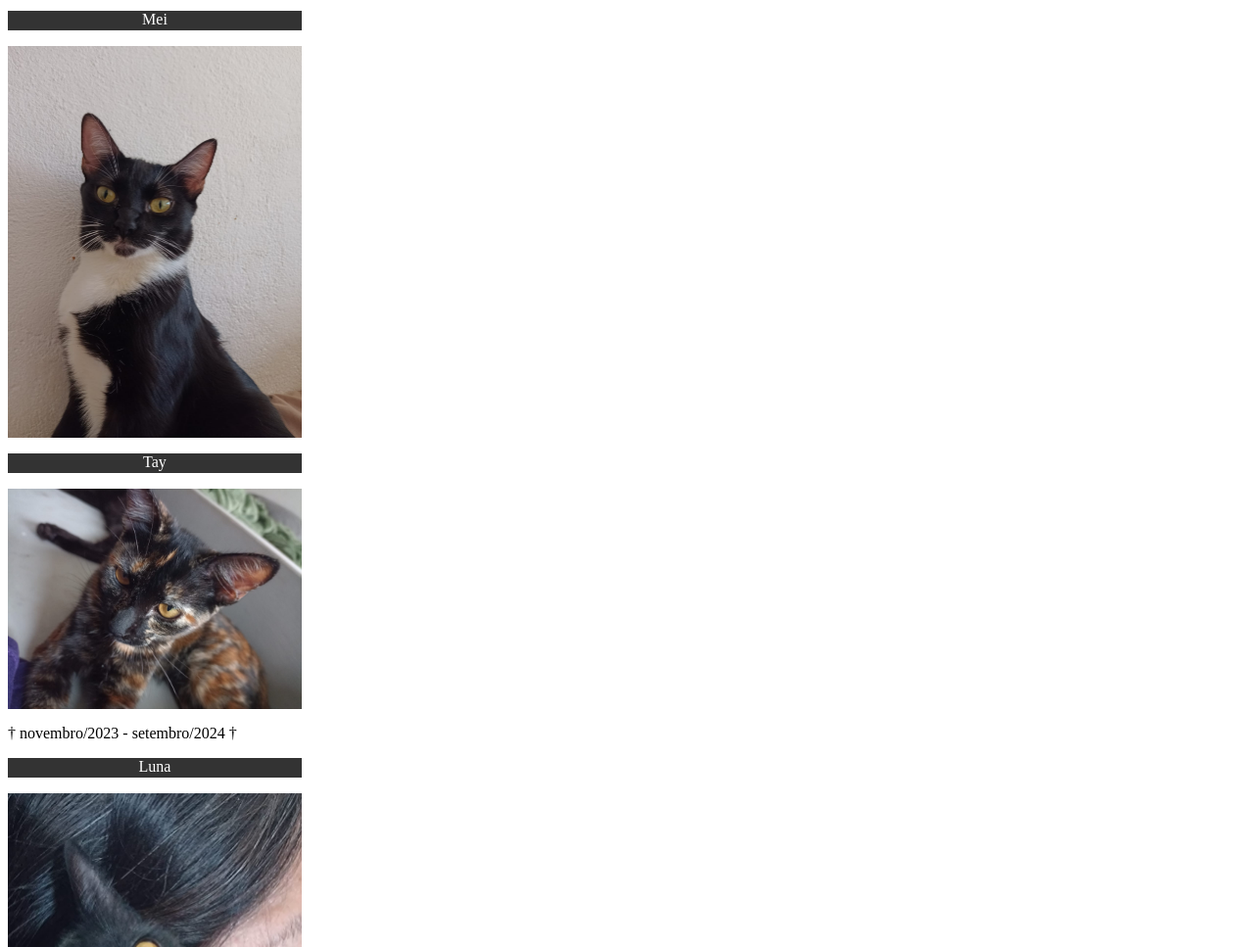
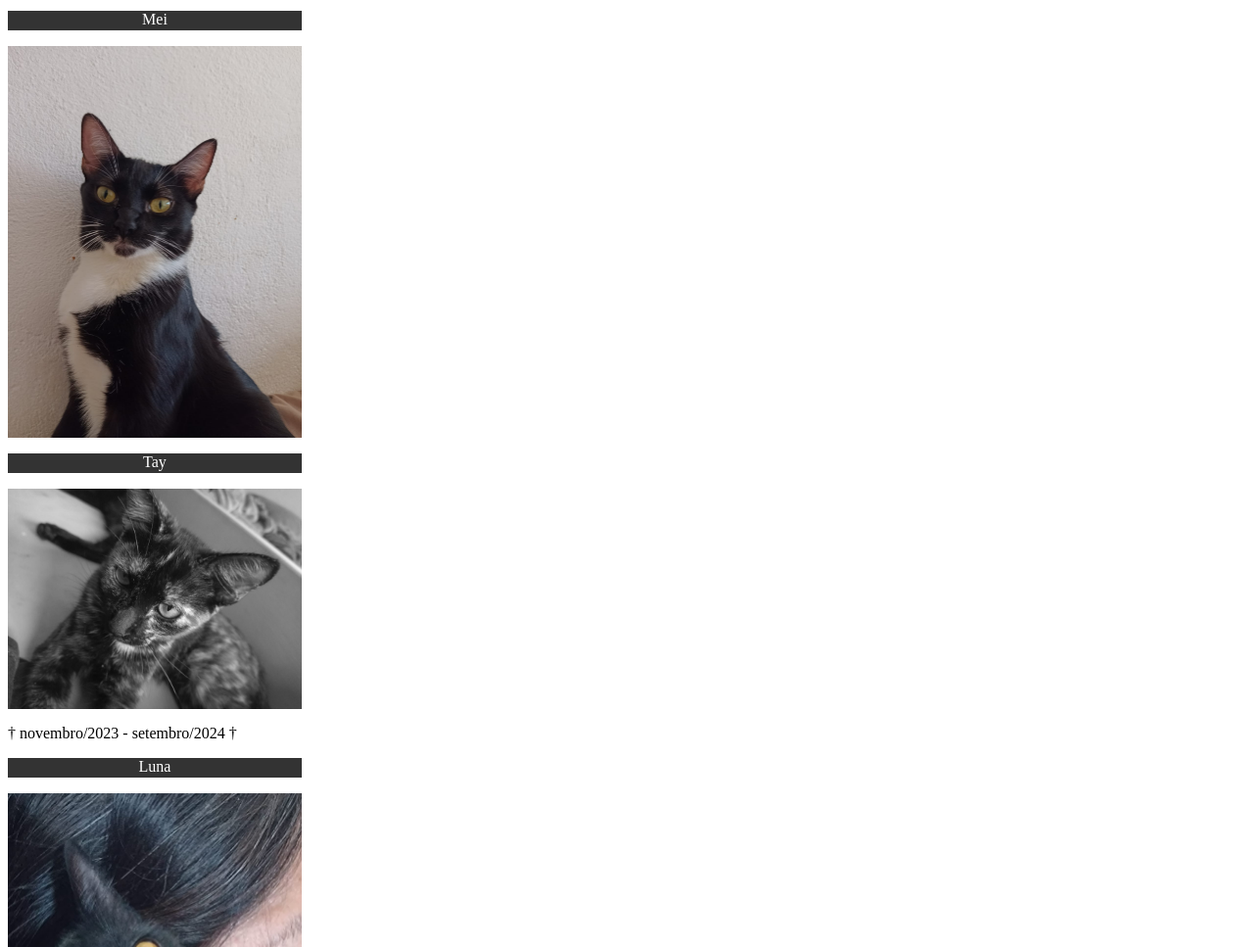
Before and after one commit to yuukilh/pets, a plain HTML site: page index.html in a window 1280 px wide. Shown: the part 133-1100 px from the top of the page at 98% size. Drawn offline with Linux system fonts and the light colour scheme.

Commit message:
Update index.html

```diff
--- a/index.html
+++ b/index.html
@@ -20,7 +20,7 @@
 <p class="titulo2">Mei</p>
 <img src="Mei.jpg" alt="Mei, gata do leo" width="300"/>
 <p class="titulo2">Tay</p>
-<img src="Tay.jpg" alt="Mei, gata do leo" width="300"/>
+<img src="Tayy.jpg" alt="Mei, gata do leo" width="300"/>
     <p>† novembro/2023  -  setembro/2024 †</p>
 
 <p class="titulo2">Luna</p>
```
